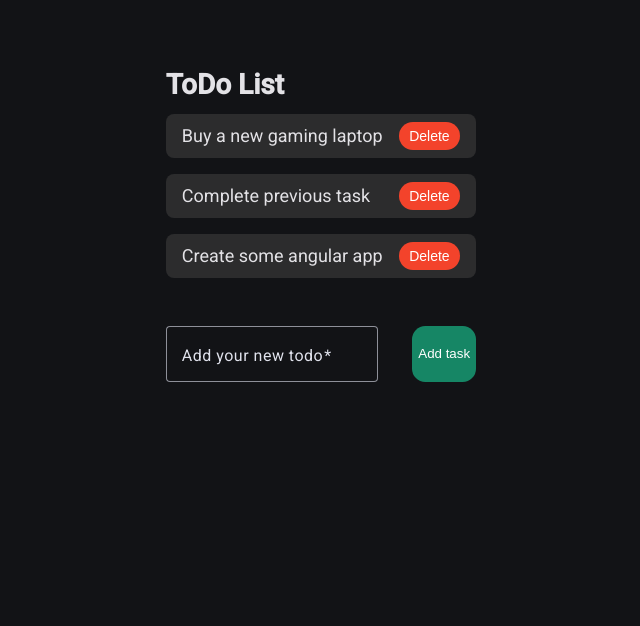
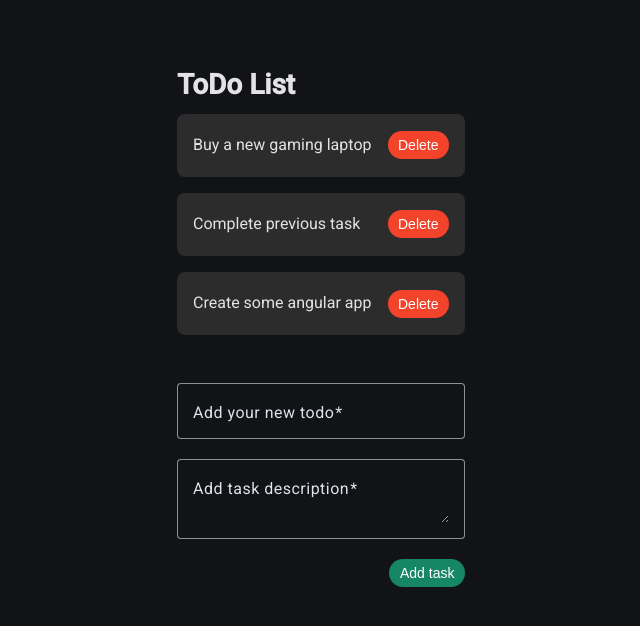
Before and after one commit to Angular-OTUS/ToDoList-ButeevaAlla, an Angular app in the folder ToDoList/: page / in a window 1280 px wide. Shown: the top 626 px of the page, without its empty margins (319-959 px from the left). Built offline with nearby package versions, Linux system fonts and the light colour scheme.

Commit message:
добавлен TextArea для description в каждый элемент списка

```diff
--- a/ToDoList/src/app/components/button-component/button-component.less
+++ b/ToDoList/src/app/components/button-component/button-component.less
@@ -6,19 +6,21 @@
     outline: none;
     border-radius: 1em;
     line-height: 1;
+    padding: 0.5em 0.75em;
+    font-size: 14px;
 }
 
 .button:disabled {
-    opacity: .5;
+    opacity: 0.5;
 }
 
 .button_add {
     background-color: @color-positive;
-    height: calc(100% - 19.5px);
+    display: block;
+    margin-left: auto;
+    margin-right: 0;
 }
 
 .button_delete {
     background-color: @color-negative;
-    font-size: 14px;
-    padding: .5em .75em;
 }
--- a/ToDoList/src/app/components/to-do-list/to-do-list-item/to-do-list-item.html
+++ b/ToDoList/src/app/components/to-do-list/to-do-list-item/to-do-list-item.html
@@ -1,6 +1,12 @@
-@if(task){
-<li class="task row mb">
-    <span>{{ task.text }}</span>
-    <app-button-component [BtnParams]="BtnParams" (click)="delete(task.id)" />
-</li>
+@if (task) {
+    <li class="task row mb">
+        <div>
+            <h2 class="task__title">{{ task.text }}</h2>
+            <p class="task__description">{{ task.description }}</p>
+        </div>
+        <app-button-component
+            [BtnParams]="BtnParams"
+            (click)="delete(task.id)"
+        />
+    </li>
 }
--- a/ToDoList/src/app/components/to-do-list/to-do-list-item/to-do-list-item.less
+++ b/ToDoList/src/app/components/to-do-list/to-do-list-item/to-do-list-item.less
@@ -1,8 +1,15 @@
 .task {
     box-sizing: border-box;
-    padding: .5rem 1rem;
+    padding: 0.5rem 1rem;
     background-color: rgb(44, 44, 45);
     width: 100%;
     border-radius: 8px;
     align-items: center;
 }
+.task__title {
+    font-size: 16px;
+    font-weight: 400;
+}
+.task__description {
+    font-size: 14px;
+}
--- a/ToDoList/src/app/components/to-do-list/to-do-list.html
+++ b/ToDoList/src/app/components/to-do-list/to-do-list.html
@@ -1,4 +1,4 @@
-@if(isLoading()){
+@if (isLoading()) {
     <div class="overlay">
         <div class="loader"></div>
     </div>
@@ -8,18 +8,46 @@
 
         <ul class="tasks">
             @for (task of tasks; track task.id) {
-                <app-to-do-list-item [task]="task" (newItemEvent)="delete($event)" />
+                <app-to-do-list-item
+                    [task]="task"
+                    (newItemEvent)="delete($event)"
+                />
             } @empty {
                 <li>Let's start planning</li>
             }
         </ul>
 
-        <form class="mt-big row" #newTaskForm="ngForm">
+        <form class="mt-big" #newTaskForm="ngForm">
             <mat-form-field appearance="outline">
                 <mat-label>Add your new todo</mat-label>
-                <input matInput [(ngModel)]="newTask" name="newTask" required placeholder="Conquer the world" maxlength="50" minlength="2">
+                <input
+                    matInput
+                    [(ngModel)]="newTask.text"
+                    name="title"
+                    required
+                    placeholder="Conquer the world"
+                    maxlength="50"
+                    minlength="2"
+                    class="block"
+                />
             </mat-form-field>
-            <app-button-component [BtnParams]="BtnParams" type="submit" on-click="add(newTask);newTaskForm.reset()" />
+            <mat-form-field appearance="outline">
+                <mat-label>Add task description</mat-label>
+                <textarea
+                    matInput
+                    [(ngModel)]="newTask.description"
+                    name="description"
+                    required
+                    maxlength="50"
+                    minlength="2"
+                    class="block"
+                ></textarea>
+            </mat-form-field>
+            <app-button-component
+                [BtnParams]="BtnParams"
+                type="submit"
+                on-click="add(newTask); newTaskForm.reset()"
+            />
         </form>
     </div>
 }
--- a/ToDoList/src/app/components/to-do-list/to-do-list.less
+++ b/ToDoList/src/app/components/to-do-list/to-do-list.less
@@ -10,6 +10,6 @@
     font-size: 18px;
 }
 
-.td-form__button {
-    height: 56px;
+.mat-mdc-form-field {
+    display: block;
 }
--- a/ToDoList/src/app/components/to-do-list/to-do-list.ts
+++ b/ToDoList/src/app/components/to-do-list/to-do-list.ts
@@ -5,7 +5,7 @@ import { MatInputModule } from '@angular/material/input';
 import { FormsModule } from '@angular/forms';
 import { timer } from 'rxjs';
 
-import { ITask, IButton } from '../../shared-sripts/interfaces';
+import { INewTask, ITask, IButton } from '../../shared-sripts/interfaces';
 import { ToDoListItem } from './to-do-list-item/to-do-list-item';
 import { ButtonComponent } from '../button-component/button-component';
 
@@ -20,39 +20,36 @@ import { ButtonComponent } from '../button-component/button-component';
     ButtonComponent,
   ],
   templateUrl: './to-do-list.html',
-  styleUrls: [
-    './to-do-list.less',
-    '../../shared-styles/mixins.less',
-  ],
+  styleUrls: ['./to-do-list.less', '../../shared-styles/mixins.less'],
 })
-
 export class ToDoList implements OnInit {
   public tasks: ITask[] = [
-    { id: 0, text: 'Buy a new gaming laptop' },
-    { id: 1, text: 'Complete previous task' },
-    { id: 2, text: 'Create some angular app' },
-  ]
-  public newTask = '';
+    { id: 0, text: 'Buy a new gaming laptop', description: '' },
+    { id: 1, text: 'Complete previous task', description: '' },
+    { id: 2, text: 'Create some angular app', description: '' },
+  ];
+  public newTask: INewTask = { text: '', description: '' };
   public isLoading: WritableSignal<boolean> = signal<boolean>(true);
-  public BtnParams: IButton = { title: 'Add task', class: 'button button_add td-form__button' };
+  public BtnParams: IButton = {
+    title: 'Add task',
+    class: 'button button_add td-form__button',
+  };
 
   public delete(id: number): void {
     this.tasks = this.tasks.filter((task) => task.id !== id);
   }
 
-  public add(newTask: string): void {
-    this.tasks.push(
-      {
-        id: Math.max(...this.tasks.map(task => task.id)) + 1,
-        text: newTask,
-      },
-    );
+  public add(newTask: INewTask): void {
+    this.tasks.push({
+      id: Math.max(...this.tasks.map((task) => task.id)) + 1,
+      text: newTask.text,
+      description: newTask.description,
+    });
   }
 
   public ngOnInit(): void {
-    timer(500)
-      .subscribe(() => {
-        this.isLoading.set(false);
-      });
+    timer(500).subscribe(() => {
+      this.isLoading.set(false);
+    });
   }
 }
```
Also changed, not shown: ToDoList/src/app/shared-sripts/interfaces.ts (+11 -2 lines), 2 other files (tests, documents, lock files or other folders).
